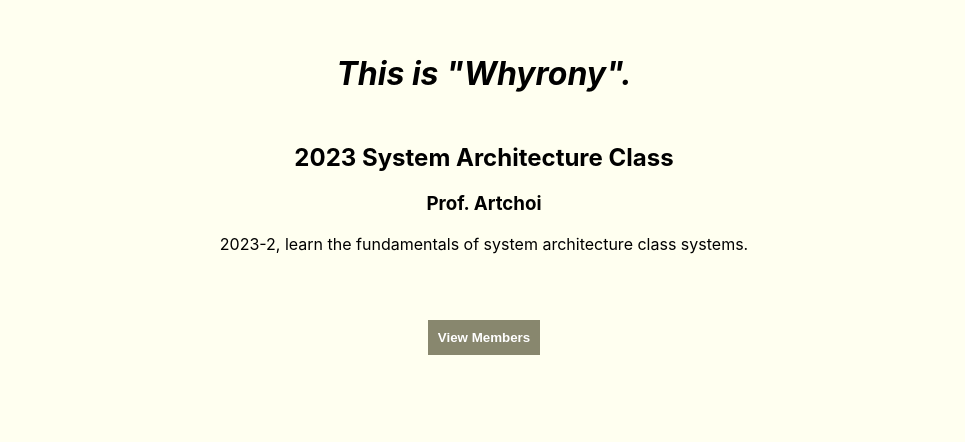
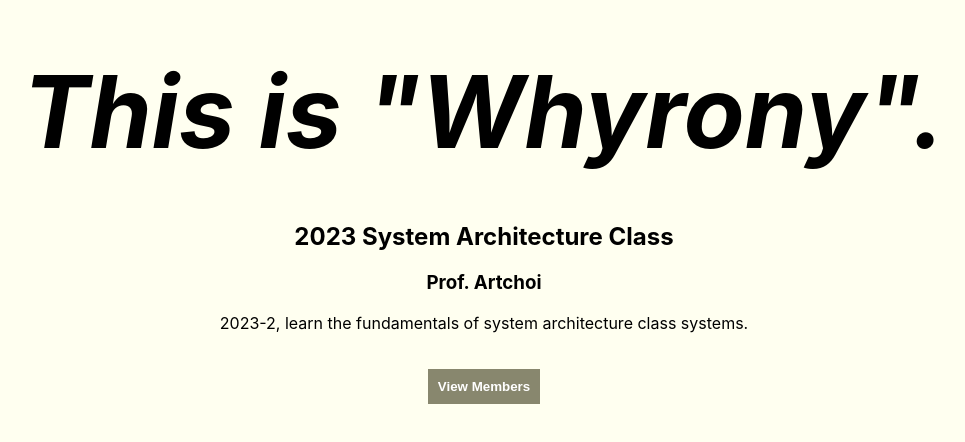
Before and after one commit to Whyrony/3tiersExample, a React (Create React App) app in the folder client/: page / in a window 1280 px wide. Shown: the part 206-648 px from the top of the page, without its empty margins (156-1121 px from the left). Built offline with nearby package versions, Linux system fonts and the light colour scheme.

Commit message:
mainpage font size modified

```diff
--- a/client/src/style.scss
+++ b/client/src/style.scss
@@ -9,7 +9,7 @@
 
   .addHome {
     padding: 10px;
-    margin-top: 50px;
+    margin-top: 20px;
     cursor: pointer;
     border: none;
     background-color: #605e42be;
@@ -19,6 +19,7 @@
 
   .italic {
     font-style: italic;
+    font-size: 100px;
   }
 
   h1 {
```
